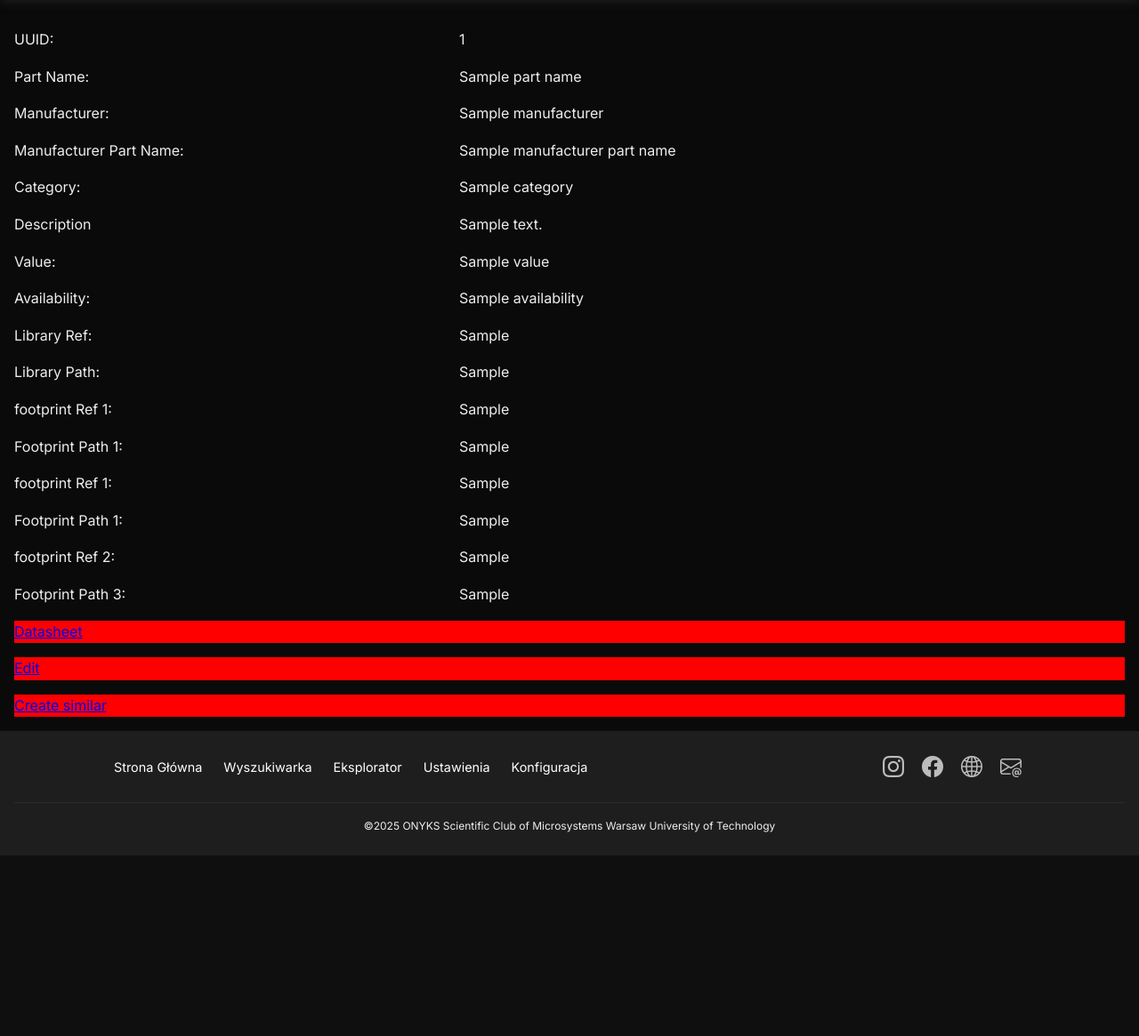
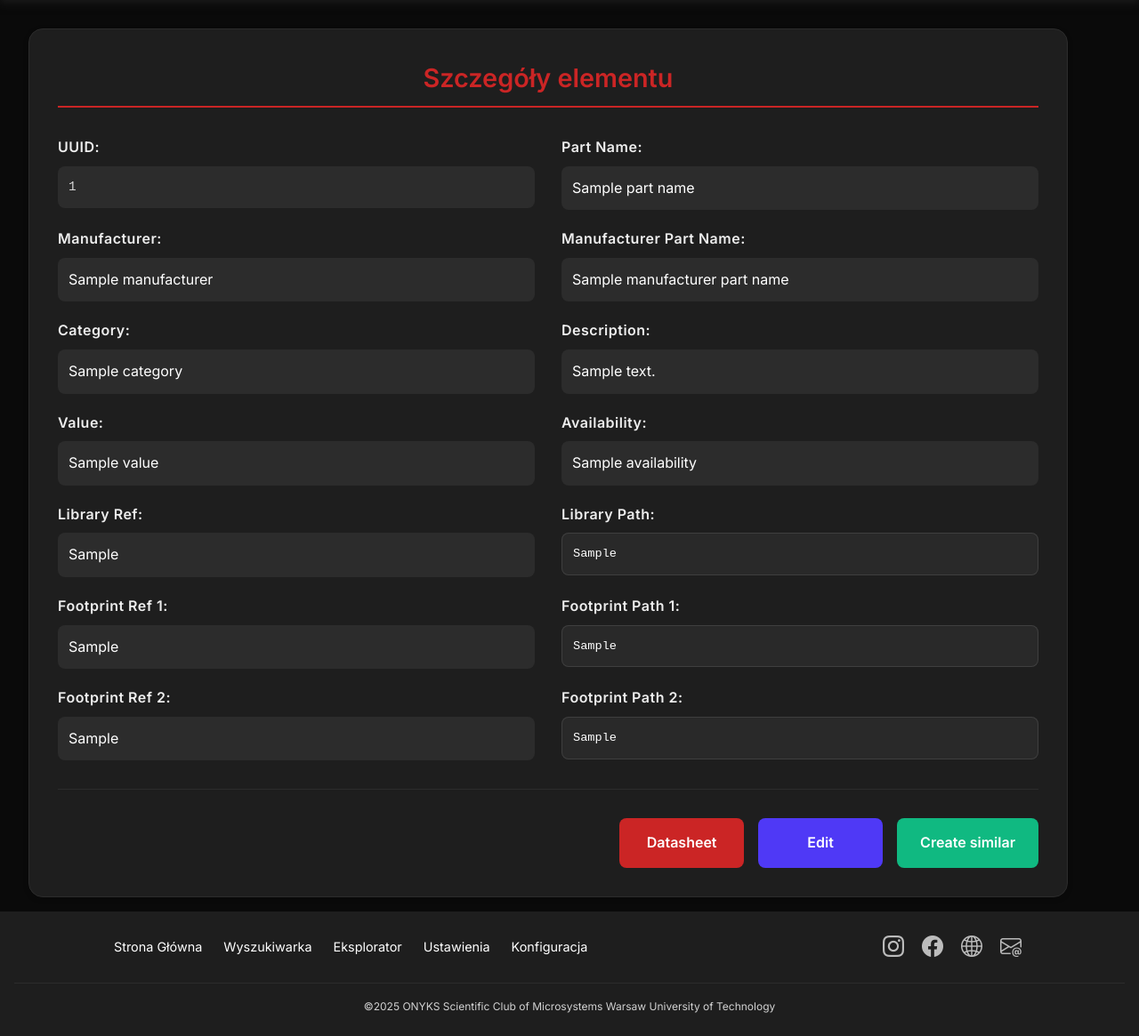
Before and after one commit to knonyks/onyks-pcb-elements-database-manager, a Python web app: template server/app/templates/element_details.html in a window 1280 px wide. Shown: the part 80-1245 px from the top of the page at 89% size. Before the commit the page ends 1042 px from the top, so only its background shows below. Run offline with Jinja, Linux system fonts and the light colour scheme; the template is opened without the code that fills it: most values are stand-ins (such as "Sample title", 1, 10 or a date in 2020); some libraries are stand-ins or nearby versions.

Commit message:
Details and Dashboard CSS Update

```diff
--- a/server/app/static/css/element_details.css
+++ b/server/app/static/css/element_details.css
@@ -0,0 +1,194 @@
+.element-details-container {
+    max-width: 1200px;
+    padding: 0 1rem;
+}
+
+.details-card {
+    background-color: var(--dark-light);
+    border-radius: 1rem;
+    padding: 2rem;
+    border: 1px solid var(--gray);
+    box-shadow: 0 2px 6px rgba(0,0,0,0.15);
+}
+
+.details-title {
+    color: var(--primary);
+    font-size: 1.8rem;
+    margin-bottom: 2rem;
+    text-align: center;
+    font-weight: 600;
+    border-bottom: 2px solid var(--primary);
+    padding-bottom: 0.5rem;
+}
+
+.details-grid {
+    display: grid;
+    grid-template-columns: 1fr 1fr;
+    gap: 20px 30px;
+    margin-bottom: 2rem;
+}
+
+.detail-item {
+    display: flex;
+    flex-direction: column;
+    gap: 8px;
+    overflow: hidden;
+}
+
+.detail-label {
+    font-weight: bold;
+    font-size: 1rem;
+    color: var(--light);
+    letter-spacing: 0.5px;
+}
+
+.detail-value {
+    padding: 0.75rem;
+    font-size: 1rem;
+    border: none;
+    border-radius: 0.5rem;
+    background: var(--gray);
+    color: white;
+    width: 100%;
+    box-sizing: border-box;
+    min-height: 44px;
+    overflow-x: auto;
+}
+
+.uuid {
+    font-family: 'Courier New', monospace;
+    font-size: 0.9rem !important;
+    color: var(--light-small) !important;
+}
+
+.path {
+    font-family: 'Courier New', monospace;
+    font-size: 0.85rem;
+    background: #ffffff0d;
+    border: 1px solid rgba(255, 255, 255, 0.1);
+}
+
+.availability.available {
+    color: #10b981;
+    font-weight: 600;
+}
+
+.availability.unavailable {
+    color: #ef4444;
+    font-weight: 600;
+}
+
+.actions-section {
+    display: flex;
+    gap: 1rem;
+    justify-content: right;
+    padding-top: 2rem;
+    border-top: 1px solid var(--gray);
+}
+
+.action-btn {
+    padding: 0.8rem 1.5rem;
+    border-radius: 0.5rem;
+    text-decoration: none;
+    font-weight: 600;
+    transition: all 0.3s ease;
+    border: 2px solid transparent;
+    text-align: center;
+    min-width: 140px;
+}
+
+.datasheet-btn {
+    background: var(--primary);
+    color: white;
+}
+
+.datasheet-btn:hover {
+    background: transparent;
+    border-color: var(--primary);
+    color: var(--primary);
+    transform: translateY(-2px);
+}
+
+.edit-btn {
+    background: oklch(51.1% 0.262 276.966);
+    color: white;
+}
+
+.edit-btn:hover {
+    background: transparent;
+    border-color: oklch(51.1% 0.262 276.966);
+    color: oklch(51.1% 0.262 276.966);
+    transform: translateY(-2px);
+}
+
+.similar-btn {
+    background: var(--success);
+    color: white;
+}
+
+.similar-btn:hover {
+    background: transparent;
+    border-color: var(--success);
+    color: var(--success);
+    transform: translateY(-2px);
+}
+
+::-webkit-scrollbar {
+  width: 16px;
+  height: 16px;
+}
+::-webkit-scrollbar-thumb {
+  background-color: var(--primary);
+  border: 4px solid transparent;
+  border-radius: 8px;
+  background-clip: padding-box;
+}
+::-webkit-scrollbar-track {
+  background: var(--dark-light);
+}
+::-webkit-scrollbar-corner {
+  background: var(--dark-light);
+}
+
+/* Responsywność */
+@media (max-width: 768px) {
+    .element-details-container {
+        margin: 1rem auto;
+        padding: 0 0.5rem;
+    }
+
+    .details-card {
+        padding: 1.5rem;
+    }
+
+    .details-grid {
+        grid-template-columns: 1fr;
+        gap: 15px;
+    }
+
+    .detail-item {
+        gap: 6px;
+    }
+
+    .detail-label {
+        font-size: 0.9rem;
+    }
+
+    .detail-value {
+        padding: 0.6rem;
+        font-size: 0.9rem;
+        min-height: 40px;
+    }
+
+    .actions-section {
+        flex-direction: column;
+        align-items: center;
+        gap: 0.8rem;
+    }
+
+    .action-btn {
+        width: 100%;
+        max-width: 200px;
+        padding: 0.7rem 1.2rem;
+    }
+}
--- a/server/app/static/css/general.css
+++ b/server/app/static/css/general.css
@@ -10,8 +10,8 @@
   --dark-light: #1e1e1e;
   --gray: #2c2c2c;
   --light: #eeeeee;
-  --light-small: ffffffcc;
-  --success: #66bb6a;
+  --light-small: #ffffffcc;
+  --success: #10b981;
   --error: #ef5350;
 }
 
--- a/server/app/templates/element_details.html
+++ b/server/app/templates/element_details.html
@@ -6,111 +6,90 @@
 
 {% block content %}
 
-<style>
-    .great-parent
-    {
-        display: flex;
-        flex-direction: column;
-        gap: 1rem;
-    }
-    .parent
-    {
-        display: flex;
-        flex-direction: row;
-    }
-    .child
-    {
-        width: 500px;
-    }
-</style>
+<div class="element-details-container">
+    <div class="details-card">
+        <h1 class="details-title">Szczegóły elementu</h1>
 
-<div class="great-parent">
-
-    <div class="parent">
-        <div class="child">UUID:</div>
-        <div class="child">{{uuid}}</div>
+        <div class="details-grid">
+            <div class="detail-item">
+                <div class="detail-label">UUID:</div>
+                <div class="detail-value uuid">{{uuid}}</div>
             </div>
 
-    <div class="parent">
-        <div class="child">Part Name:</div>
-        <div class="child">{{part_name}}</div>
+            <div class="detail-item">
+                <div class="detail-label">Part Name:</div>
+                <div class="detail-value">{{part_name}}</div>
             </div>
 
-    <div class="parent">
-        <div class="child">Manufacturer:</div>
-        <div class="child">{{manufacturer}}</div>
+            <div class="detail-item">
+                <div class="detail-label">Manufacturer:</div>
+                <div class="detail-value">{{manufacturer}}</div>
             </div>
 
-    <div class="parent">
-        <div class="child">Manufacturer Part Name:</div>
-        <div class="child">{{manufacturer_part_name}}</div>
+            <div class="detail-item">
+                <div class="detail-label">Manufacturer Part Name:</div>
+                <div class="detail-value">{{manufacturer_part_name}}</div>
             </div>
 
-    <div class="parent">
-        <div class="child">Category:</div>
-        <div class="child">{{category}}</div>
+            <div class="detail-item">
+                <div class="detail-label">Category:</div>
+                <div class="detail-value">{{category}}</div>
             </div>
 
-    <div class="parent">
-        <div class="child">Description</div>
-        <div class="child">{{description}}</div>
+            <div class="detail-item">
+                <div class="detail-label">Description:</div>
+                <div class="detail-value">{{description}}</div>
             </div>
 
-    <div class="parent">
-        <div class="child">Value:</div>
-        <div class="child">{{value}}</div>
+            <div class="detail-item">
+                <div class="detail-label">Value:</div>
+                <div class="detail-value">{{value}}</div>
             </div>
 
-    <div class="parent">
-        <div class="child">Availability:</div>
-        <div class="child">{{availability}}</div>
+            <div class="detail-item">
+                <div class="detail-label">Availability:</div>
+                <div class="detail-value">
+                    {{availability}}
+                </div>
             </div>
 
-    <div class="parent">
-        <div class="child">Library Ref:</div>
-        <div class="child">{{library_ref}}</div>
+            <div class="detail-item">
+                <div class="detail-label">Library Ref:</div>
+                <div class="detail-value">{{library_ref}}</div>
             </div>
 
-    <div class="parent">
-        <div class="child">Library Path:</div>
-        <div class="child">{{library_path}}</div>
+            <div class="detail-item">
+                <div class="detail-label">Library Path:</div>
+                <div class="detail-value path">{{library_path}}</div>
             </div>
 
-
-    <div class="parent">
-        <div class="child">footprint Ref 1:</div>
-        <div class="child">{{footprint_ref_1}}</div>
+            <div class="detail-item">
+                <div class="detail-label">Footprint Ref 1:</div>
+                <div class="detail-value">{{footprint_ref_1}}</div>
             </div>
 
-    <div class="parent">
-        <div class="child">Footprint Path 1:</div>
-        <div class="child">{{footprint_path_1}}</div>
+            <div class="detail-item">
+                <div class="detail-label">Footprint Path 1:</div>
+                <div class="detail-value path">{{footprint_path_1}}</div>
             </div>
 
-    <div class="parent">
-        <div class="child">footprint Ref 1:</div>
-        <div class="child">{{footprint_ref_1}}</div>
+            <div class="detail-item">
+                <div class="detail-label">Footprint Ref 2:</div>
+                <div class="detail-value">{{footprint_ref_2}}</div>
             </div>
 
-    <div class="parent">
-        <div class="child">Footprint Path 1:</div>
-        <div class="child">{{footprint_path_1}}</div>
+            <div class="detail-item">
+                <div class="detail-label">Footprint Path 2:</div>
+                <div class="detail-value path">{{footprint_path_2}}</div>
+            </div>
         </div>
 
-    <div class="parent">
-        <div class="child">footprint Ref 2:</div>
-        <div class="child">{{footprint_ref_2}}</div>
+        <div class="actions-section">
+            <a href="{{url_for('show_datasheet', category=category, id=uuid)}}" target="_blank" class="action-btn datasheet-btn">Datasheet</a>
+            <a href="{{url_for('dashboard')}}" class="action-btn edit-btn">Edit</a>
+            <a href="{{url_for('dashboard')}}" class="action-btn similar-btn">Create similar</a>
         </div>
-
-    <div class="parent">
-        <div class="child">Footprint Path 3:</div>
-        <div class="child">{{footprint_path_3}}</div>
     </div>
-
-    <a href="{{url_for('show_datasheet', category=category, id=uuid)}}" target="_blank" style="background-color: red;">Datasheet</a>
-    <a href="{{url_for('dashboard')}}" target="_blank" style="background-color: red;">Edit</a>
-    <a href="{{url_for('dashboard')}}" target="_blank" style="background-color: red;">Create similar</a>
-
 </div>
 
 {% endblock %}
```
Also changed, not shown: server/app/static/css/dashboard.css (+52 -31 lines), server/app/templates/dashboard.html (+9 -19 lines). Lines whose indentation alone changed are shown as unchanged.
